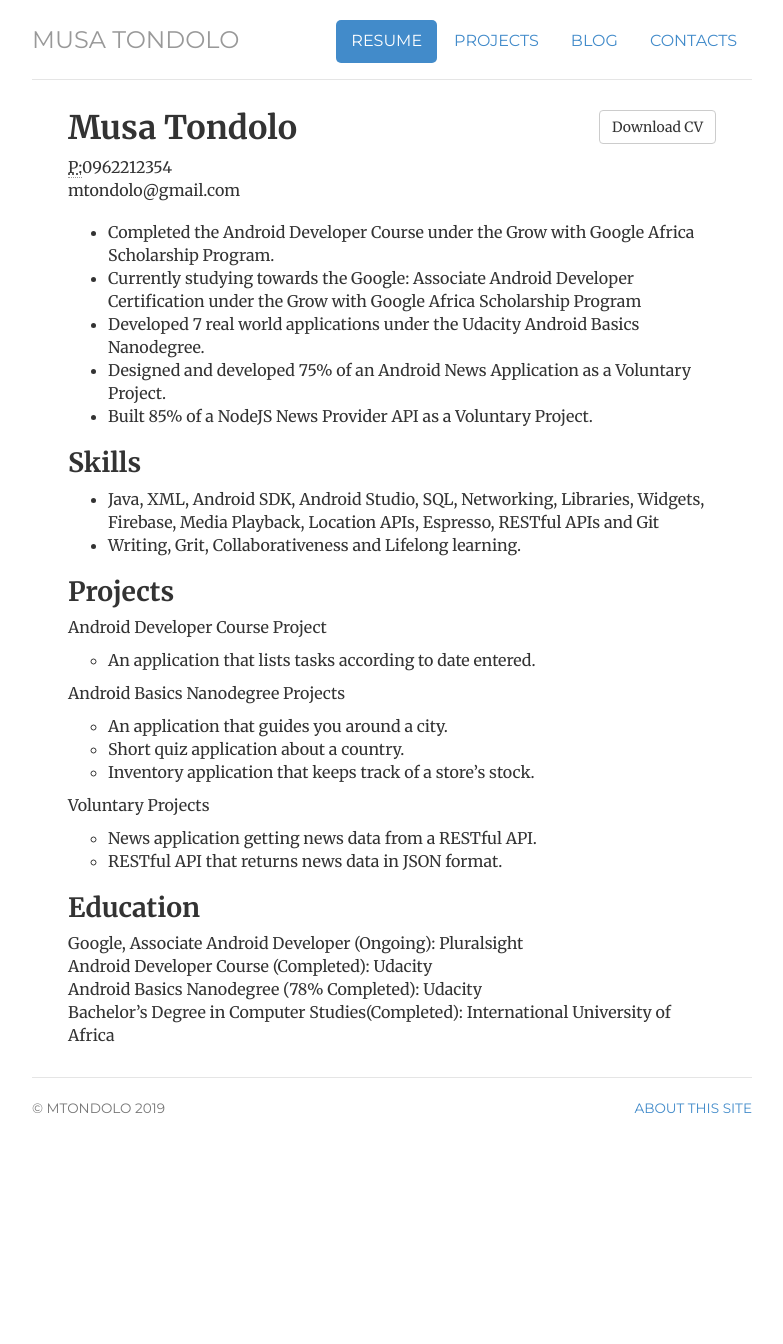
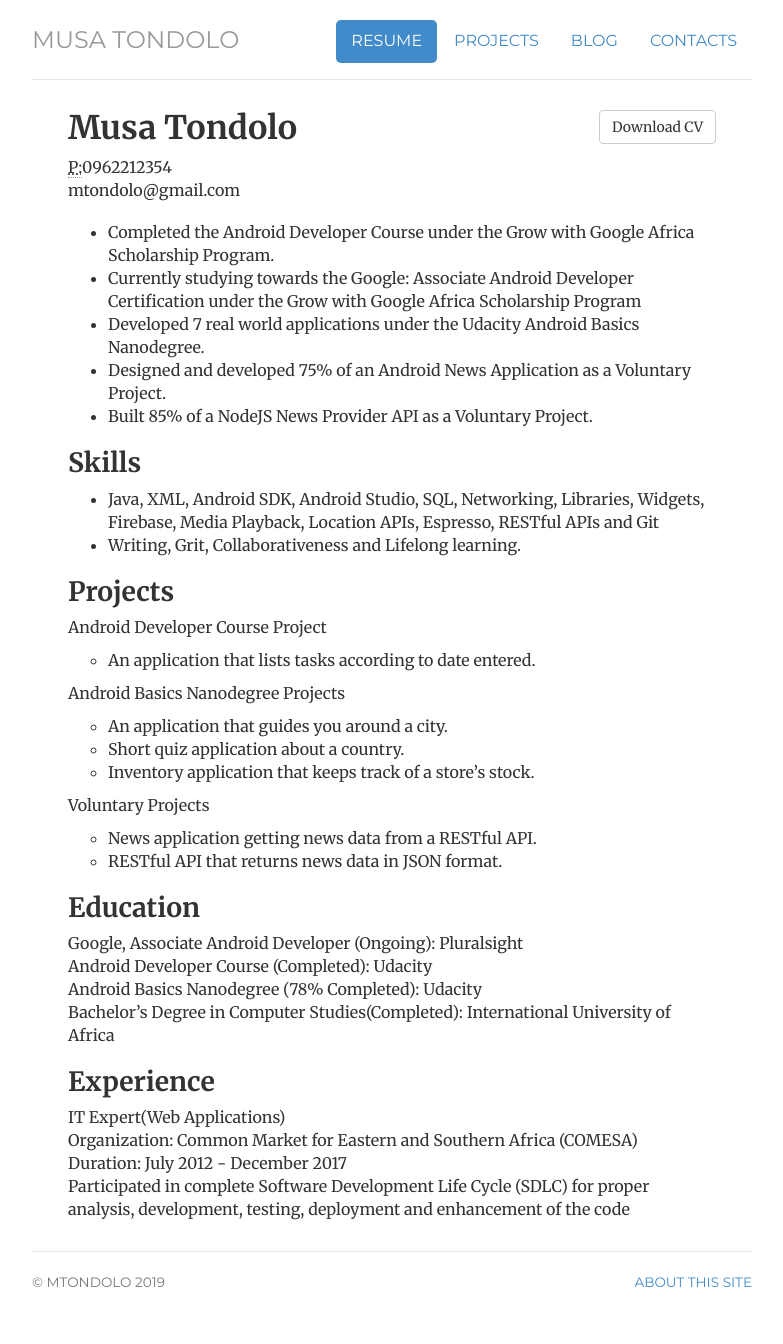
Before and after one commit to mtondolo/mtondolo.github.io, a Jekyll site: the page built from cv/index.html, in a window 1280 px wide. Shown: the whole page, without its empty margins (248-1031 px from the left). Built offline with Jekyll 4.4.1, drawn with Linux system fonts in a browser that asks for light colours; before the commit the page ends 1170 px from its top, so only the background shows below that.

Commit message:
Update index.html

```diff
--- a/cv/index.html
+++ b/cv/index.html
@@ -75,4 +75,16 @@ description: Current Resume for Musa Tondolo, an Android Developer supplimented
 	                                </ul>
 	                                </p>
 
+                                <h2>Experience</h2>
+				        <p>
+					<ul class="list-unstyled">
+					<li>IT Expert(Web Applications)</li>
+					<li>Organization: Common Market for Eastern and Southern Africa (COMESA)</li>
+					Duration: July 2012 - December 2017<br>
+					Participated in complete Software Development Life Cycle (SDLC) for proper analysis, development, testing, deployment and enhancement of the code<br>
+					</ul>
+					</p>
+	                                </ul>
+	                                </p>
+
 </div>
```
